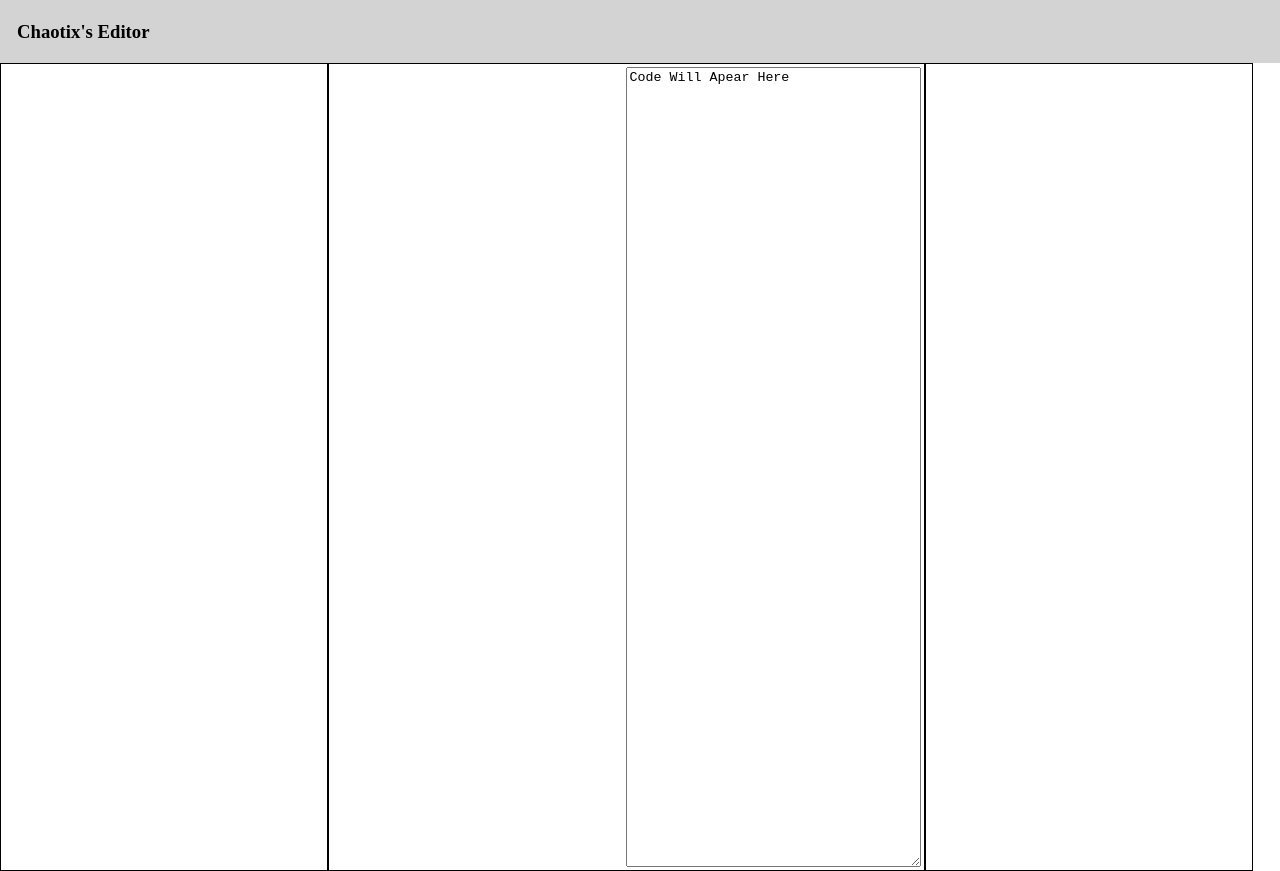
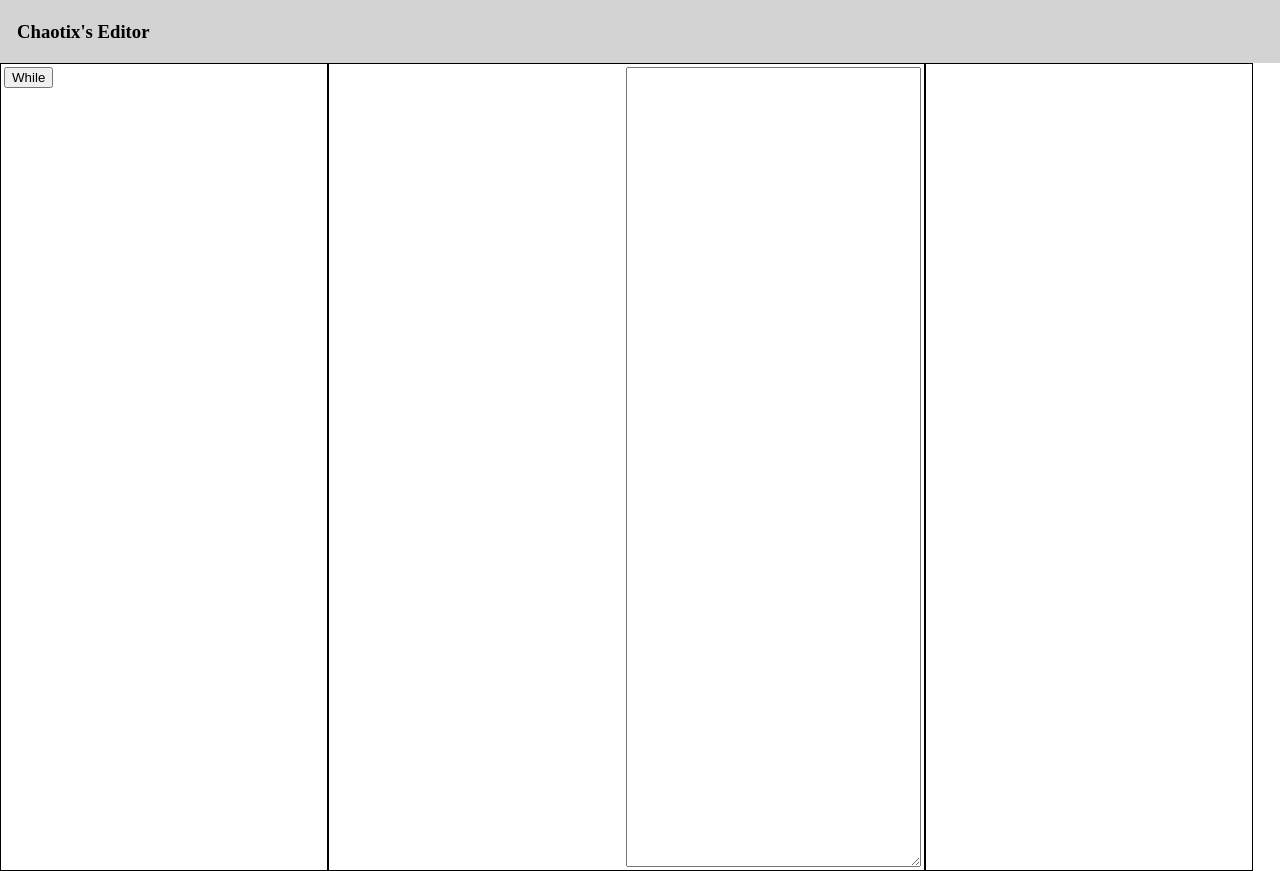
Before and after one commit to mrchaoticx/Chaotix-Editor, a plain HTML site: page Index.html in a window 1280 px wide. Drawn offline with Linux system fonts and the light colour scheme.

Commit message:
Update Index.html

```diff
--- a/Index.html
+++ b/Index.html
@@ -10,13 +10,17 @@
                 <h3 style="margin-left:15px;">Chaotix's Editor</h3>
             </div>
             <div class="blocks">
-
+                <div class="programFlow">
+                    <button onclick="addCode('while')">While</button>
+                </div>
             </div>
             <div class="editor">
-                <textarea name="editorArea" id="editorArea" class="editorArea">Code Will Apear Here</textarea>
+                <textarea name="editorArea" id="editorArea" class="editorArea"></textarea>
             </div>
             <div class="branch">
             </div>
         </div>
+
+        <script src="scripts/main.js"></script>
     </body>
 </html>
```
